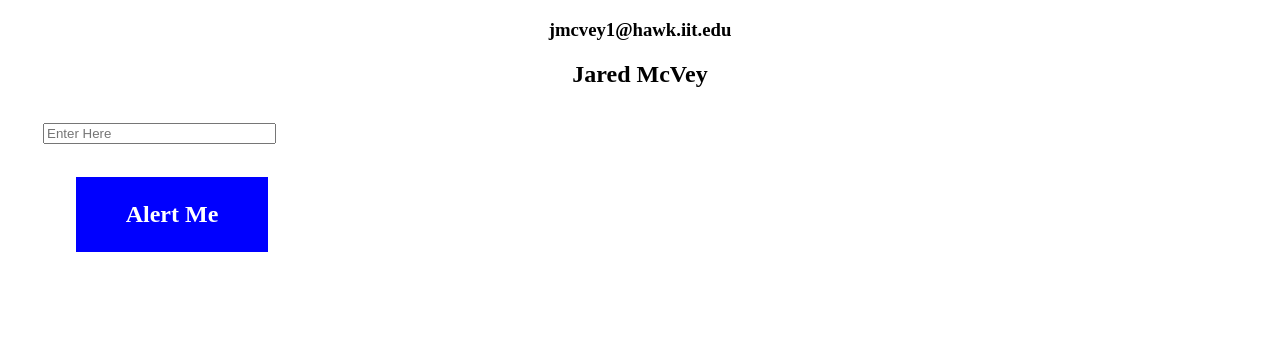
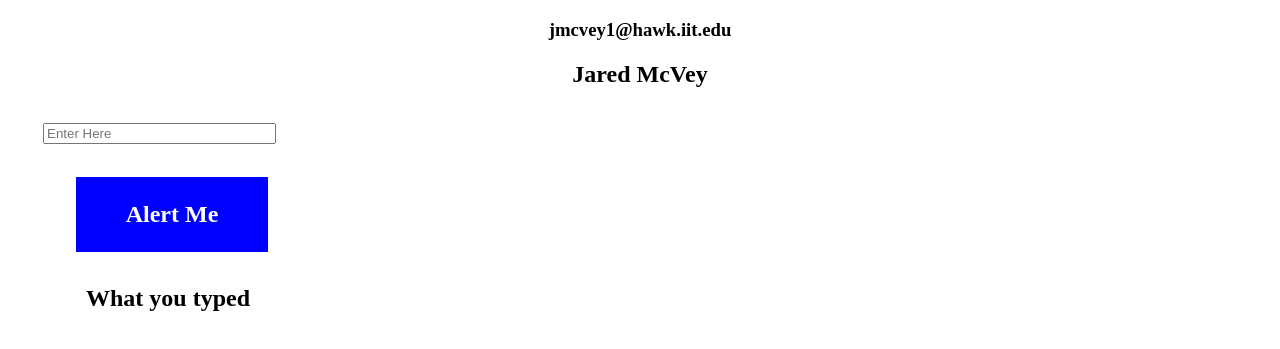
Before and after one commit to Darthseid/Lab6, a plain HTML site: page index.html in a window 1280 px wide. Shown: the part 61-410 px from the top of the page. Drawn offline with Linux system fonts and the light colour scheme.

Commit message:
Added another header

```diff
--- a/index.html
+++ b/index.html
@@ -33,7 +33,7 @@
     <div id="contain">
  <input id="entry" type="text" name="textentry" placeholder="Enter Here">
       <div id="button">Alert Me</div>
-
+    <h2  class="centered">What you typed</h2>
   </div>
   <script src="script.js">  </script>
   </body>
```
